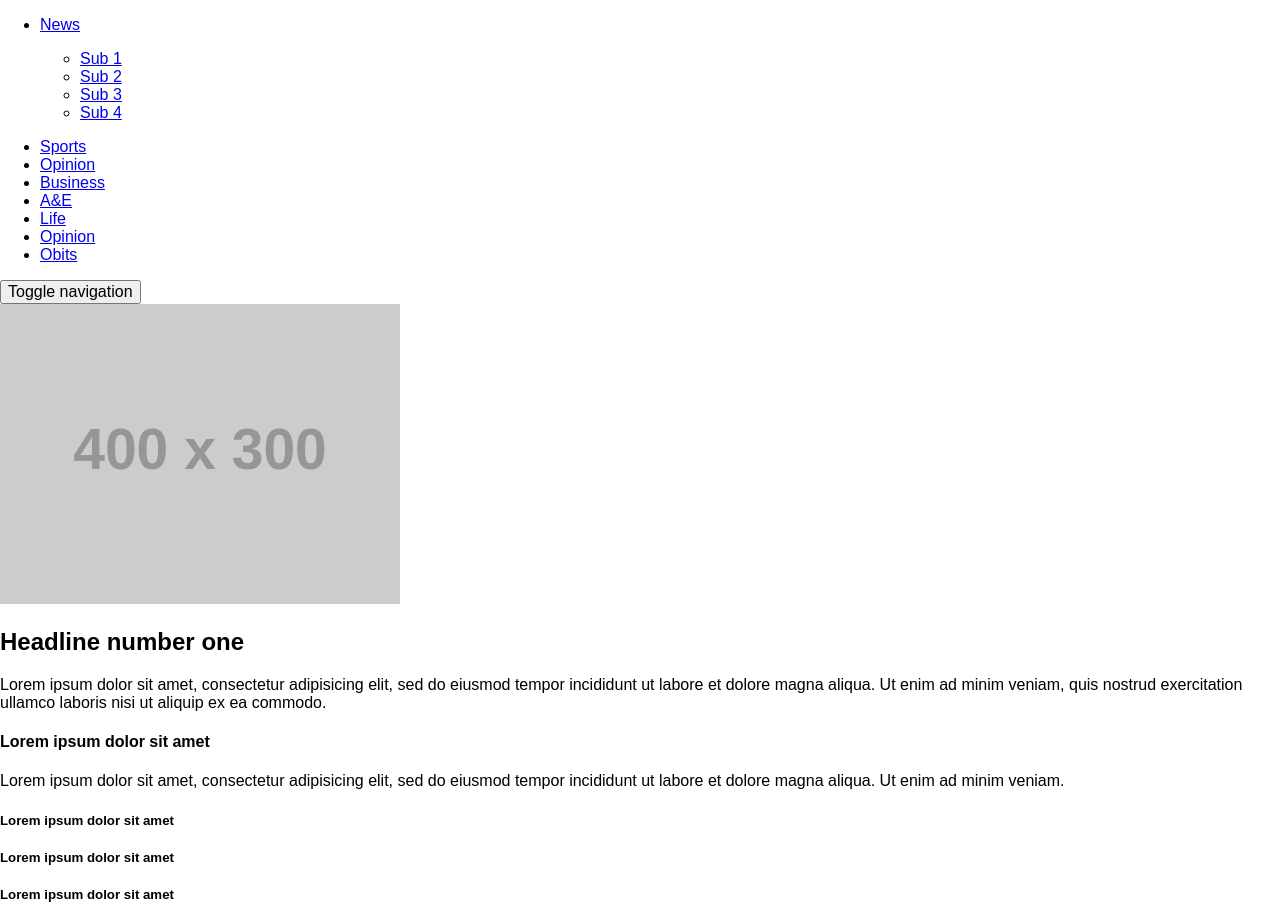
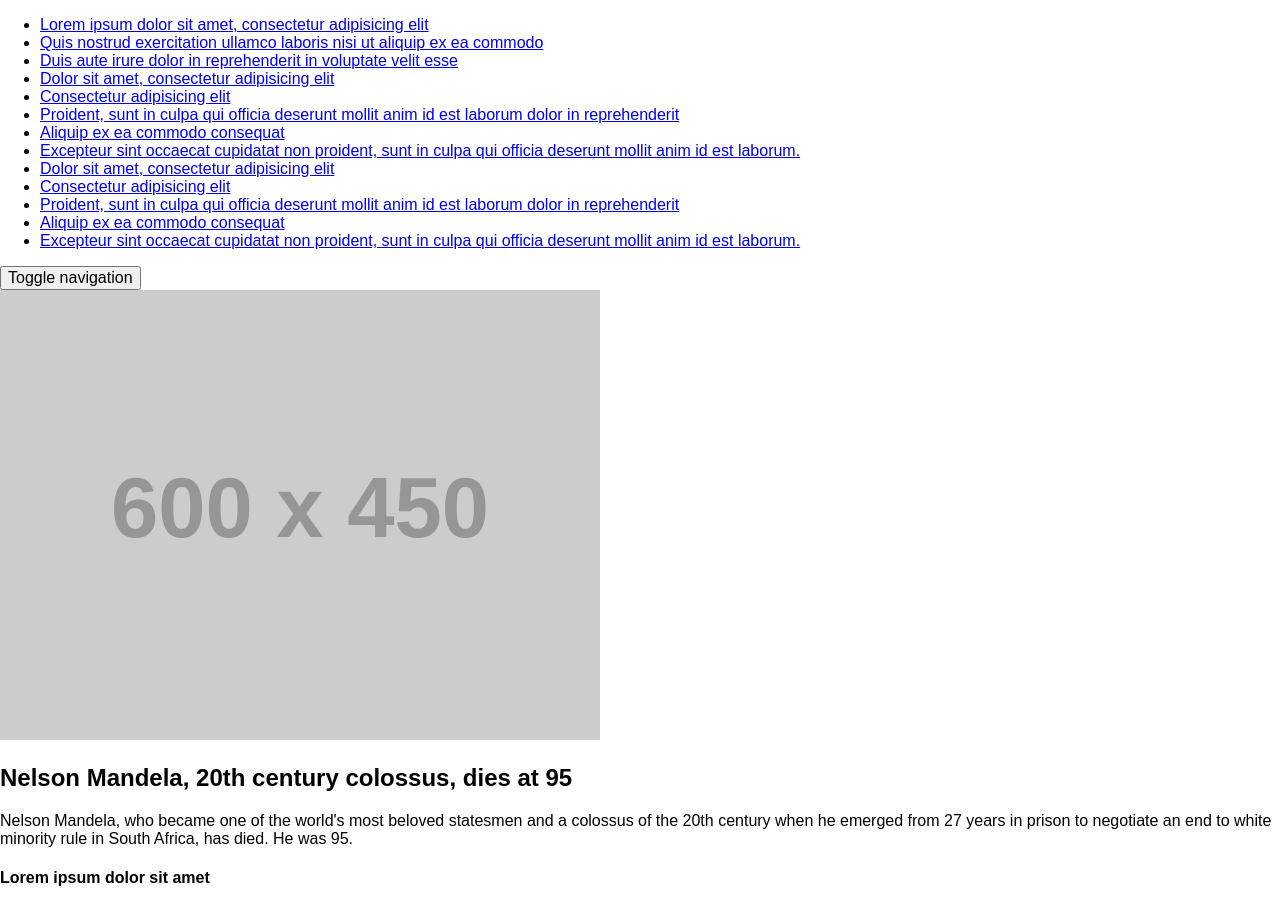
Before and after one commit to brutimus/OCR2, a plain HTML site: page index.html in a window 1280 px wide. Shown: the top 905 px of the page. Drawn offline with Linux system fonts and the light colour scheme; placeholder pictures from the web are drawn by us.

Commit message:
Getting all my changes checked in.

```diff
--- a/index.html
+++ b/index.html
@@ -28,25 +28,31 @@
         <div class="sizer"></div>
         <div class="" id="sidebar" data-spy="affix" data-offset-top="0">
             <ul class="list-group nav" role="navigation">
-                <li class="list-group-item active"><a href="#">News</a>
-                    <ul class="list-group nav nested" style="">
+                <li class="list-group-item"><a href="#">Lorem ipsum dolor sit amet, consectetur adipisicing elit</a>
+                    <!-- <ul class="list-group nav nested" style="">
                         <li class="list-group-item"><a href="#">Sub 1</a></li>
                         <li class="list-group-item"><a href="#">Sub 2</a></li>
                         <li class="list-group-item"><a href="#">Sub 3</a></li>
                         <li class="list-group-item"><a href="#">Sub 4</a></li>
-                    </ul>
+                    </ul> -->
                 </li>
-                <li class="list-group-item"><a href="#">Sports</a></li>
-                <li class="list-group-item"><a href="#">Opinion</a></li>
-                <li class="list-group-item"><a href="#">Business</a></li>
-                <li class="list-group-item"><a href="#">A&amp;E</a></li>
-                <li class="list-group-item"><a href="#">Life</a></li>
-                <li class="list-group-item"><a href="#">Opinion</a></li>
-                <li class="list-group-item"><a href="#">Obits</a></li>
+                <li class="list-group-item"><a href="#">Quis nostrud exercitation ullamco laboris nisi ut aliquip ex ea commodo</a></li>
+                <li class="list-group-item"><a href="#">Duis aute irure dolor in reprehenderit in voluptate velit esse</a></li>
+                <li class="list-group-item"><a href="#">Dolor sit amet, consectetur adipisicing elit</a></li>
+                <li class="list-group-item"><a href="#">Consectetur adipisicing elit</a></li>
+                <li class="list-group-item"><a href="#">Proident, sunt in culpa qui officia deserunt mollit anim id est laborum dolor in reprehenderit</a></li>
+                <li class="list-group-item"><a href="#">Aliquip ex ea commodo consequat</a></li>
+                <li class="list-group-item"><a href="#">Excepteur sint occaecat cupidatat non proident, sunt in culpa qui officia deserunt mollit anim id est laborum.</a></li>
+                <li class="list-group-item"><a href="#">Dolor sit amet, consectetur adipisicing elit</a></li>
+                <li class="list-group-item"><a href="#">Consectetur adipisicing elit</a></li>
+                <li class="list-group-item"><a href="#">Proident, sunt in culpa qui officia deserunt mollit anim id est laborum dolor in reprehenderit</a></li>
+                <li class="list-group-item"><a href="#">Aliquip ex ea commodo consequat</a></li>
+                <li class="list-group-item"><a href="#">Excepteur sint occaecat cupidatat non proident, sunt in culpa qui officia deserunt mollit anim id est laborum.</a></li>
+
             </ul>
         </div>
         <div class="" id="content">
-            <div class="header row">
+            <div class="header">
                 <button id="nav-btn" type="button" class="navbar-toggle btn btn-primary visible-xs visible-sm" data-toggle="button">
                     <span class="sr-only">Toggle navigation</span>
                     <span class="icon-bar"></span>
@@ -54,20 +60,22 @@
                     <span class="icon-bar"></span>
                 </button>
                 <div class="flag" ></div>
+                <div class="clearfix"></div>
             </div>
-            <div class="row">
+            <!-- A BOX -->
+            <div class="">
+                <div class="col-md-6">
+                    <img class="img-responsive hidden-xs" src="http://placehold.it/600x450">
+                </div>
+                <div class="col-md-6">
+                    <h2>Nelson Mandela, 20th century colossus, dies at 95</h2>
+                    <p>Nelson Mandela, who became one of the world's most beloved statesmen and a colossus of the 20th century when he emerged from 27 years in prison to negotiate an end to white minority rule in South Africa, has died. He was 95.</p>
+                </div>
+                <div class="clearfix"></div>
+            </div> <!-- END A BOX -->
+            <div class="">
                 <!-- L COL -->
-                <div class="col-sm-8">
-                    <!-- A BOX -->
-                    <div class="row">
-                        <div class="col-md-8">
-                            <img class="img-responsive hidden-xs" src="http://placehold.it/400x300">
-                            <h2>Headline number one</h2>
-                            <p>Lorem ipsum dolor sit amet, consectetur adipisicing elit, sed do eiusmod
-                            tempor incididunt ut labore et dolore magna aliqua. Ut enim ad minim veniam,
-                            quis nostrud exercitation ullamco laboris nisi ut aliquip ex ea commodo.</p>
-                        </div>
-                        <div class="col-md-4">
+                <div class="col-md-7">
                     <div>
                         <h4>Lorem ipsum dolor sit amet</h4>
                         <p>Lorem ipsum dolor sit amet, consectetur adipisicing elit, sed do eiusmod
@@ -83,7 +91,16 @@
                         <h5>Lorem ipsum dolor sit amet</h5>
                     </div>
                 </div>
-                    </div> <!-- END A BOX -->
+                <!-- AD -->
+                <div class="col-md-5 ad-well">
+                    <img src="http://placehold.it/300x250">
+                </div>
+                <div class="clearfix"></div>
+            </div>
+            <div class="">
+
+                <div class="col-sm-8">
+
                     <div class="panel panel-default">
                         <div class="panel-heading">City Pages</div>
                         <div class="panel-body row">
@@ -168,10 +185,7 @@
                 </div> <!-- END L COL -->
                 <!-- R COL -->
                 <div class="col-sm-4">
-                    <!-- AD -->
-                    <div class="well well-sm ad-well">
-                        <img src="http://placehold.it/300x250">
-                    </div>
+
                     <div class="panel panel-default">
                         <div class="panel-heading">Most Popular</div>
                         <ul class="list-group">
@@ -193,6 +207,7 @@
                     </div>
 
                 </div> <!-- END R COL -->
+                <div class="clearfix"></div>
             </div>
         </div>
     </body>
--- a/less/list-group.less
+++ b/less/list-group.less
@@ -22,6 +22,7 @@
   // margin-bottom: -1px;
   background-color: @list-group-bg;
   border-bottom: 1px solid @list-group-border;
+  border-right: 1px solid @list-group-border;
 
   // Round the first and last items
   &:first-child {
--- a/less/main.less
+++ b/less/main.less
@@ -1,9 +1,10 @@
-@import url(http://fonts.googleapis.com/css?family=Droid+Serif:400,700,400italic);
+@import url(http://fonts.googleapis.com/css?family=Droid+Serif:400,700,400italic|PT+Serif:400,700);
 @import "bootstrap.less";
 @import "bootswatch.less";
 
+@sidebar-width: 200px;
+
 body {
-    /*padding-top: 50px;*/
     max-width: 1200px;
     margin: 0 auto;
     -webkit-transition: left 300ms;
@@ -13,7 +14,7 @@ body {
     display: block !important;
 
     &.nav-open {
-        left: 150px;
+        left: @sidebar-width;
     }
 }
 
@@ -60,9 +61,11 @@ body {
 
 #sidebar {
     position: absolute;
-    left: -150px;
-    width: 145px;
+    left: -@sidebar-width;
+    width: @sidebar-width;
     float: left;
+    height: 100%;
+    overflow-y: auto;
 
     li {
         a {
@@ -70,16 +73,13 @@ body {
             padding: 0;
             color: #333;
         }
-        &:hover {
-            background-color: @gray-lighter;
-        }
         &.active > a:hover {
             background-color: transparent;
         }
     }
     .list-group {
-        font-size: @font-size-large;
-        line-height: @line-height-computed;
+        font-size: @font-size-small;
+        line-height: @line-height-base;
         &.nested {
             font-size: @font-size-base;
             line-height: @line-height-base;
@@ -92,6 +92,7 @@ body {
         }
     }
     .list-group-item {
+        padding: 0;
         &:not(.active) .list-group.nested {
             height: 0px !important;
             margin-top: 0px;
@@ -108,6 +109,14 @@ body {
             margin-bottom: 0;
             border-bottom-right-radius: 0;
             border-bottom-left-radius: 0;
+        }
+        a {
+            background-color: @gray-lightest;
+            padding: 10px 15px;
+
+            &:hover {
+                background-color: @gray-lighter;
+            }
         }
     }
     .nested .list-group-item {
@@ -158,7 +167,7 @@ body {
         top: 0;
     }
     #content {
-        margin-left: 150px;
+        margin-left: @sidebar-width;
     }
 }
 @media (min-width: @screen-lg-min) {
```
Also changed, not shown: less/variables.less (+4 -3 lines). Lines whose indentation alone changed are shown as unchanged.
